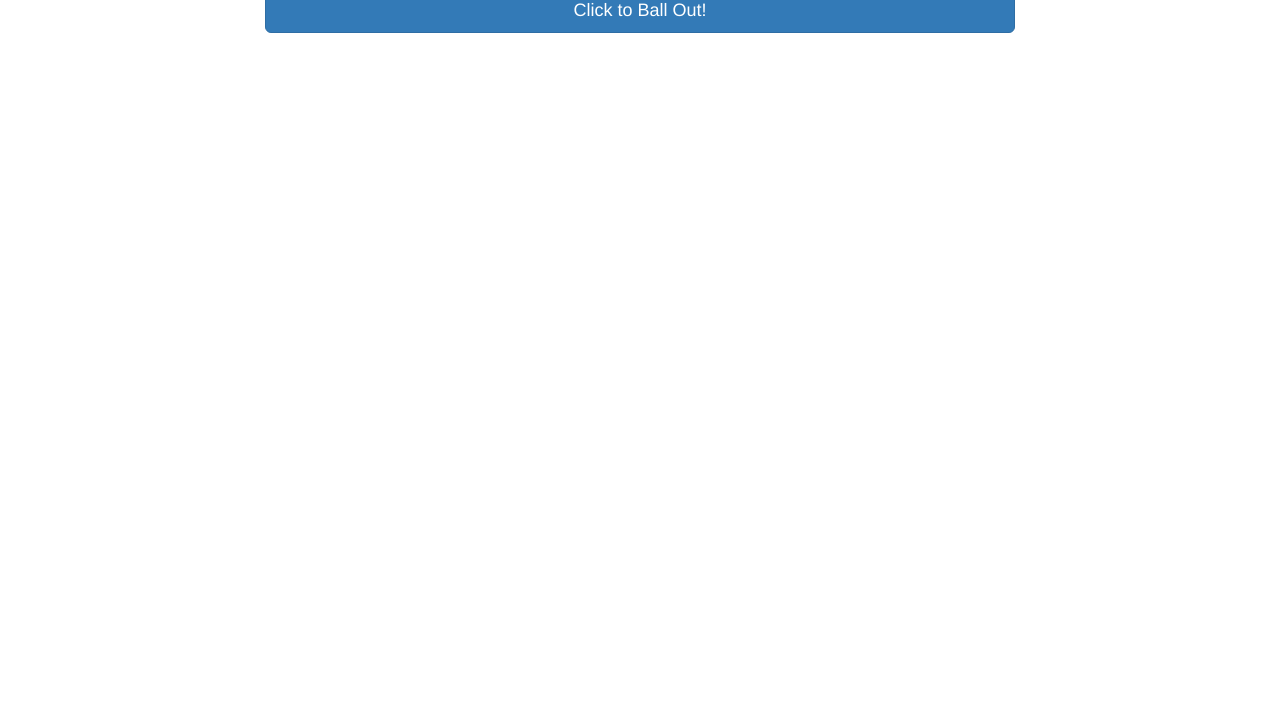
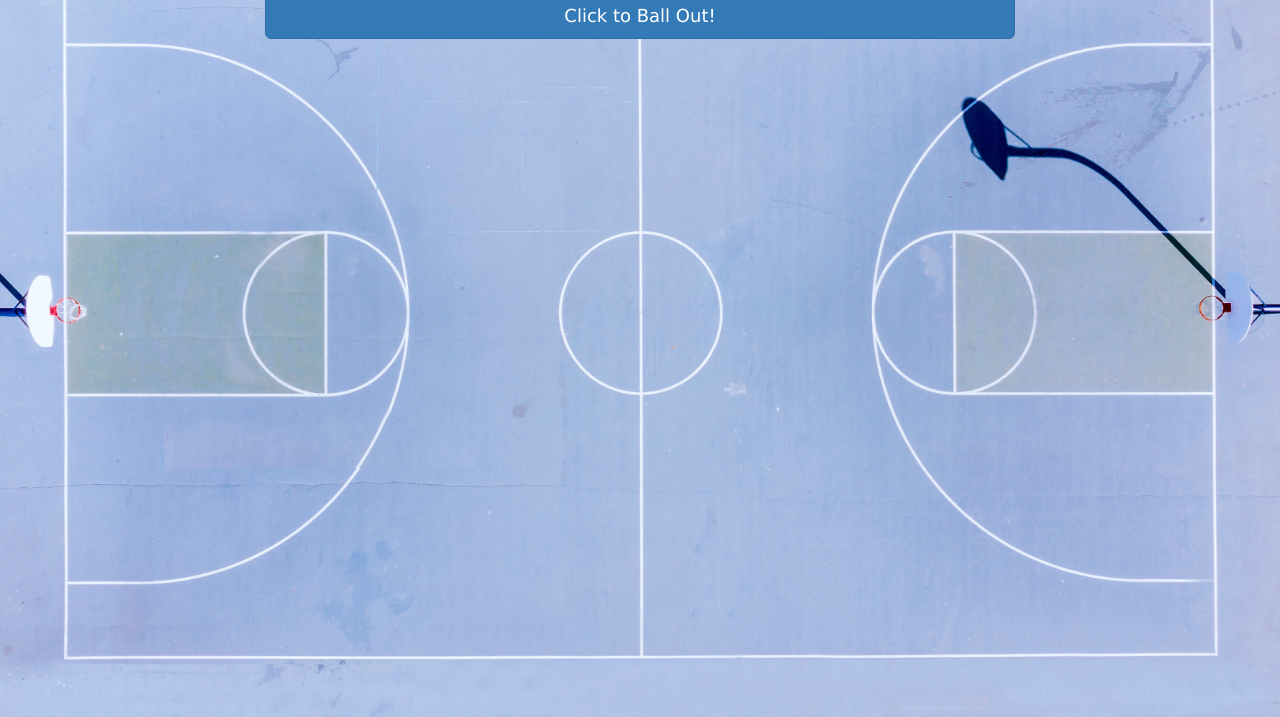
Before and after one commit to dkim67/Trivia-Game, a plain HTML site: page index.html in a window 1280 px wide. Shown: the part 83-800 px from the top of the page. Drawn offline with nearby package versions, Linux system fonts and the light colour scheme.

Commit message:
finishing touches

```diff
--- a/game.js
+++ b/game.js
@@ -23,7 +23,7 @@ $("body").on("click", ".answer", function(event){
 
 	userPick = $(this).text();
 	if(userPick === correctAnswers[questionCounter]) {
-		alert("correct");
+
 
 		clearInterval(shotClock);
 		generateWin();
@@ -51,14 +51,14 @@ function timeOutLoss() {
 
 function generateWin() {
 	correctScore++;
-	gameHTML = "<p class='text-center timer-p'>Shot Clock: <span class='timer'>" + counter + "</span></p>" + "<p class='text-center'>Correct! The answer is: " + correctAnswers[questionCounter] + "</p>" + "Nice!!!!";
+	gameHTML = "<p class='text-center timer-p'>Shot Clock: <span class='timer'>" + counter + "</span></p>" + "<p class='text-center'>Correct! The answer is: " + correctAnswers[questionCounter] + "</p>" + "<p>" + "Nice Shot! Nothing but net!" + "</p>" + "<br><br>" + "<img src='https://media.giphy.com/media/uFGJyREjjFl2E/giphy.gif'>";
 	$(".box").html(gameHTML);
 	setTimeout(wait, 4000);
 }
 
 function generateLoss() {
 	incorrectScore++;
-	gameHTML = "<p class='text-center timer-p'>Shot Clock: <span class='timer'>" + counter + "</span></p>" + "<p class='text-center'>Wrong! The correct answer is: "+ correctAnswers[questionCounter] + "</p>" + "<img class='center-block img-wrong' src='img/x.png'>";
+	gameHTML = "<p class='text-center timer-p'>Shot Clock: <span class='timer'>" + counter + "</span></p>" + "<p class='text-center'>Wrong! The correct answer is: "+ correctAnswers[questionCounter] + "</p>" + "<img src='https://media.giphy.com/media/KhfqyBYo5pTO0/giphy.gif'>";
 	$(".box").html(gameHTML);
 	setTimeout(wait, 4000); //
 }
@@ -95,7 +95,7 @@ function timer() {
 }
 
 function finalScreen() {
-	gameHTML = "<p class='text-center timer-p'>Shot Clock: <span class='timer'>" + counter + "</span></p>" + "<p class='text-center'>All done, here's how you did!" + "</p>" + "<p class='summary-correct'>Correct Answers: " + correctScore + "</p>" + "<p>Wrong Answers: " + incorrectScore + "</p>" + "<p>Unanswered: " + unansweredScore + "</p>" + "<p class='text-center reset-button-container'><a class='btn btn-primary btn-lg btn-block reset-button' href='#' role='button'>Reset The Quiz!</a></p>";
+	gameHTML = "<p class='text-center timer-p'>Shot Clock: <span class='timer'>" + counter + "</span></p>" + "<p class='text-center'>Game Stats: " + "</p>" + "<p class='summary-correct'>Correct Answers: " + correctScore + "</p>" + "<p>Wrong Answers: " + incorrectScore + "</p>" + "<p>Unanswered: " + unansweredScore + "</p>" + "<p class='text-center reset-button-container'><a class='btn btn-primary btn-lg btn-block reset-button' href='#' role='button'>Play Again</a></p>";
 	$(".box").html(gameHTML);
 }
 
--- a/index.html
+++ b/index.html
@@ -7,17 +7,19 @@
         <meta name="description" content="">
         <meta name="viewport" content="width=device-width, initial-scale=1">
         <link rel="stylesheet" href="https://maxcdn.bootstrapcdn.com/bootstrap/3.3.6/css/bootstrap.min.css" integrity="sha384-1q8mTJOASx8j1Au+a5WDVnPi2lkFfwwEAa8hDDdjZlpLegxhjVME1fgjWPGmkzs7" crossorigin="anonymous">
-        <link rel="stylesheet" href="css/main.css">
+        <link rel="stylesheet" href="style.css">
         <script src="https://ajax.googleapis.com/ajax/libs/jquery/2.2.2/jquery.min.js"></script>
         <script type = "text/javascript" src="https://ajax.googleapis.com/ajax/libs/jqueryui/1.11.3/jquery-ui.min.js"></script>
     </head>
-    <body>
+    <body id="bg">
     <!-- Main jumbotron for a primary marketing message or call to action -->
 
       <div class="container">
+
         <div class="row">
           <h1 class="text-center">NBA Trivia Quiz</h1>
           <div class="box col-xs-12 col-sm-10 col-sm-offset-1 col-md-8 col-md-offset-2">
+
           </div>
         </div>
       </div>
--- /dev/null
+++ b/style.css
@@ -0,0 +1,30 @@
+body, html {
+    height: 100%;
+}
+
+p {
+    font-size: 200%;
+    color: rgb(125, 6, 6)
+}
+
+
+#bg {
+    background-image: url("nba.jpg");
+    z-index: 0;
+
+    /* Full height */
+    min-height: 100%;
+    background-attachment: fixed;
+    /* Center and scale the image nicely */
+    background-position: center;
+    background-repeat: no-repeat;
+    background-size: cover;
+    /* position: fixed; */
+}
+
+.text-center {
+    color: rgb(3, 5, 75);
+    font-family: 'Lucida Sans', 'Lucida Sans Regular', 'Lucida Grande', 'Lucida Sans Unicode', Geneva, Verdana, sans-serif;
+    font-size: 300%;
+
+}
```
Also changed, not shown: nba.jpg (added).
